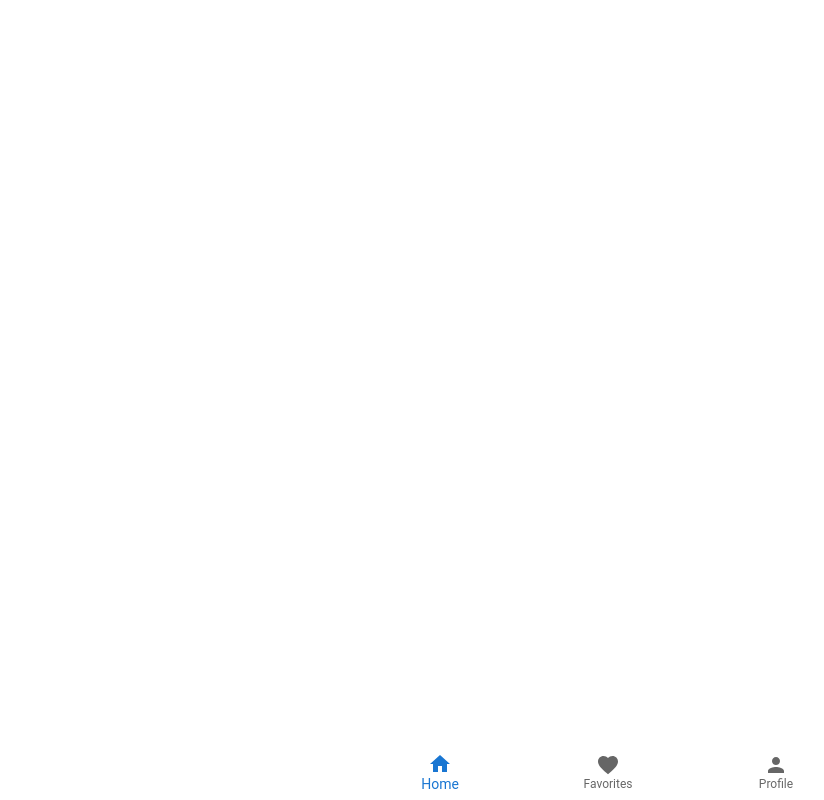
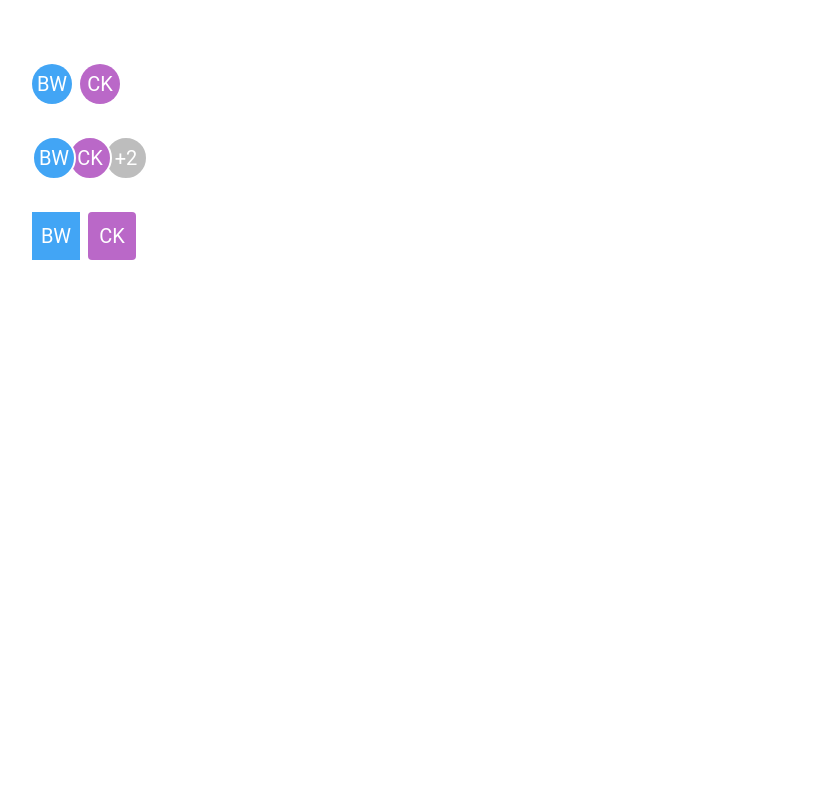
Before and after one commit to Narotam-Mishra/material-ui-learning, a React (Vite) app: page / in a window 1280 px wide. Shown: the whole page, without its empty margins (32-856 px from the left). Built offline with nearby package versions, Linux system fonts and the light colour scheme.

Commit message:
mui-learning_1.25_Avatar

```diff
--- a/src/App.css
+++ b/src/App.css
@@ -2,7 +2,7 @@
   background-color: #eeeeee;
 } */
 .App {
-  /* margin: 4rem; */
+  padding: 4rem;
 }
 
 .App-logo {
--- a/src/App.tsx
+++ b/src/App.tsx
@@ -1,6 +1,7 @@
 
 import './App.css'
-import MUIBottomNavigation from './components/MUIBottomNavigation'
+import MUIAvatar from './components/MUIAvatar'
+// import MUIBottomNavigation from './components/MUIBottomNavigation'
 // import MUIBreadcrumbs from './components/MUIBreadcrumbs'
 // import MUIDrawer from './components/MUIDrawer'
 // import MUILink from './components/MUILink'
@@ -42,7 +43,8 @@
      {/* <MUIBreadcrumbs /> */}
      {/* <MUIDrawer /> */}
      {/* <MUISpeedDial /> */}
-     <MUIBottomNavigation />
+     {/* <MUIBottomNavigation /> */}
+     <MUIAvatar />
     </div>
   )
 }
--- /dev/null
+++ b/src/components/MUIAvatar.tsx
@@ -0,0 +1,34 @@
+
+import { Stack, Avatar, AvatarGroup } from "@mui/material"
+const MUIAvatar = () => {
+  return (
+    <Stack spacing={4}>
+      <Stack direction={"row"} spacing={1}>
+        <Avatar sx={{ bgcolor: "primary.light" }}>BW</Avatar>
+        <Avatar sx={{ bgcolor: "secondary.light" }}>CK</Avatar>
+      </Stack>
+
+      <Stack direction={"row"} spacing={1}>
+        <AvatarGroup max={3}>
+          <Avatar sx={{ bgcolor: "primary.light" }}>BW</Avatar>
+          <Avatar sx={{ bgcolor: "secondary.light" }}>CK</Avatar>
+          <Avatar
+            src="https://randomuser.me/api/portraits/women/79.jpg"
+            alt="Jane Doe"
+          />
+          <Avatar
+            src="https://randomuser.me/api/portraits/men/51.jpg"
+            alt="Alice Jane"
+          />
+        </AvatarGroup>
+      </Stack>
+
+      <Stack direction={"row"} spacing={1}>
+        <Avatar variant="square" sx={{ bgcolor: "primary.light", width: 48, height: 48 }}>BW</Avatar>
+        <Avatar variant="rounded" sx={{ bgcolor: "secondary.light", width: 48, height: 48 }}>CK</Avatar>
+      </Stack>
+    </Stack>
+  );
+}
+
+export default MUIAvatar
```
Also changed, not shown: ReadMe.txt.
